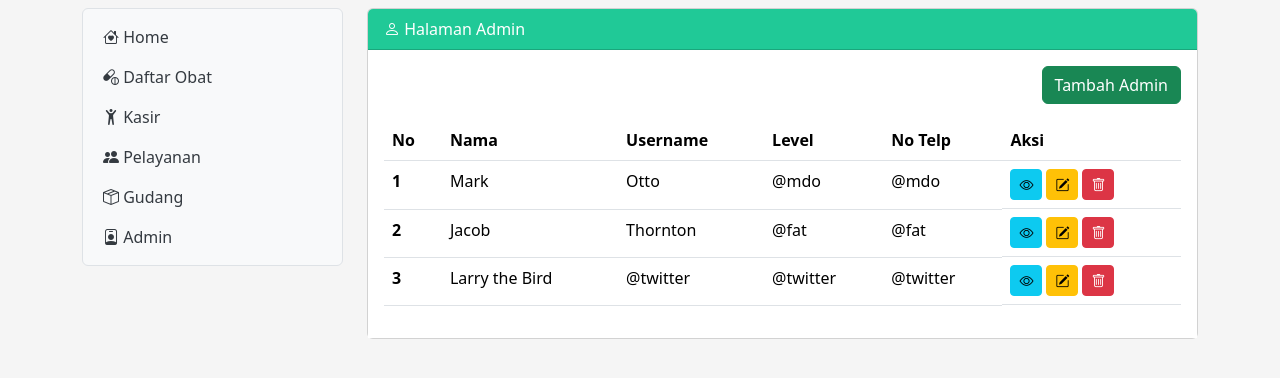
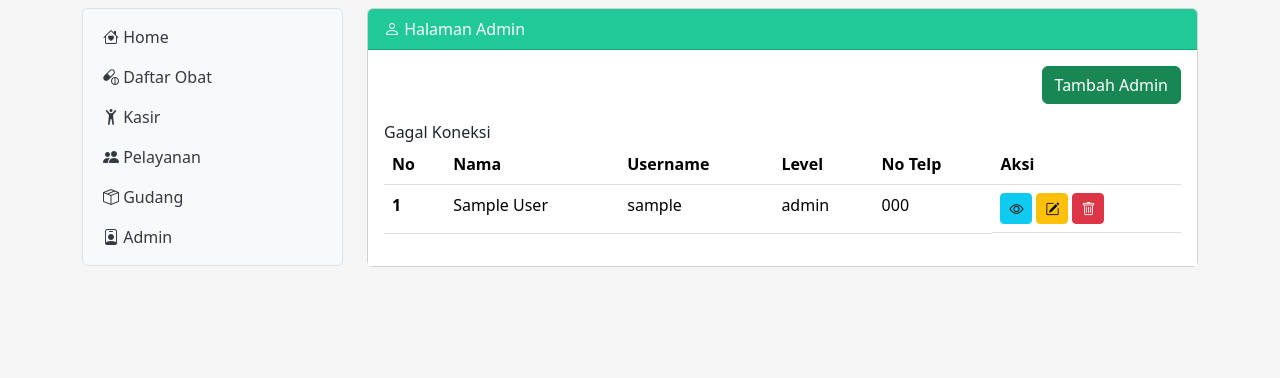
Before and after one commit to inilia/web_apotek, a PHP site: page /admin.php in a window 1280 px wide. Shown: the part 56-434 px from the top of the page. Run offline with PHP 8.4, Linux system fonts and the light colour scheme; tables that the repository leaves empty or names only in its code hold one stand-in row (values such as "Sample post").

Commit message:
web_apotek

```diff
--- a/admin.php
+++ b/admin.php
@@ -110,12 +110,25 @@
                                     </tr>
                                 </thead>
                                 <tbody>
+                                    <?php
+                                    include "proses/connect.php";
+                                    $query = mysqli_query($conn, "SELECT * FROM tb_user");
+                                    $result = [];
+                                    while ($record = mysqli_fetch_array($query)) {
+                                        $result[] = $record;
+                                    }
+                                    if (empty($result)) {
+                                        echo "<tr><td colspan='6' class='text-center'>Data user tidak ada</td></tr>";
+                                    } else {
+                                        $no = 1;
+                                        foreach ($result as $row) {
+                                            ?>
                                     <tr>
-                                        <th scope="row">1</th>
-                                        <td>Mark</td>
-                                        <td>Otto</td>
-                                        <td>@mdo</td>
-                                        <td>@mdo</td>
+                                        <th scope="row"><?php echo $no++ ?></th>
+                                        <td><?php echo $row['nama']; ?></td>
+                                        <td><?php echo $row['username']; ?></td>
+                                        <td><?php echo $row['level']; ?></td>
+                                        <td><?php echo $row['nohp']; ?></td>
                                         <td class="d-flex">
                                             <button class="btn btn-info btn-sm me-1" data-bs-toggle="modal"
                                                 data-bs-target="#viewAdminModal"><i class="bi bi-eye"></i></button>
@@ -126,38 +139,10 @@
                                                 data-bs-target="#deleteAdminModal"><i class="bi bi-trash"></i></button>
                                         </td>
                                     </tr>
-                                    <tr>
-                                        <th scope="row">2</th>
-                                        <td>Jacob</td>
-                                        <td>Thornton</td>
-                                        <td>@fat</td>
-                                        <td>@fat</td>
-                                        <td class="d-flex">
-                                            <button class="btn btn-info btn-sm me-1" data-bs-toggle="modal"
-                                                data-bs-target="#viewAdminModal"><i class="bi bi-eye"></i></button>
-                                            <button class="btn btn-warning btn-sm me-1" data-bs-toggle="modal"
-                                                data-bs-target="#editAdminModal"><i
-                                                    class="bi bi-pencil-square"></i></button>
-                                            <button class="btn btn-danger btn-sm" data-bs-toggle="modal"
-                                                data-bs-target="#deleteAdminModal"><i class="bi bi-trash"></i></button>
-                                        </td>
-                                    </tr>
-                                    <tr>
-                                        <th scope="row">3</th>
-                                        <td>Larry the Bird</td>
-                                        <td>@twitter</td>
-                                        <td>@twitter</td>
-                                        <td>@twitter</td>
-                                        <td class="d-flex">
-                                            <button class="btn btn-info btn-sm me-1" data-bs-toggle="modal"
-                                                data-bs-target="#viewAdminModal"><i class="bi bi-eye"></i></button>
-                                            <button class="btn btn-warning btn-sm me-1" data-bs-toggle="modal"
-                                                data-bs-target="#editAdminModal"><i
-                                                    class="bi bi-pencil-square"></i></button>
-                                            <button class="btn btn-danger btn-sm" data-bs-toggle="modal"
-                                                data-bs-target="#deleteAdminModal"><i class="bi bi-trash"></i></button>
-                                        </td>
-                                    </tr>
+                                    <?php
+                                        }
+                                    }
+                                    ?>
                                 </tbody>
                             </table>
                         </div>
@@ -178,28 +163,62 @@
                     </div>
                     <div class="modal-body">
                         <!-- Form untuk tambah admin -->
-                        <form>
-                            <div class="mb-3">
-                                <label for="nama" class="form-label">Nama</label>
-                                <input type="text" class="form-control" id="nama">
+                        <form action="proses/proses_input_user.php">
+                            <div class="row">
+                                <div class="col-lg-6">
+                                    <div class="form-floating mb-3">
+                                        <input type="text" class="form-control" id="floatingInput"
+                                            placeholder="Your Name">
+                                        <label for="floatingInput">Nama</label>
+                                    </div>
+                                </div>
+                                <div class="col-lg-6">
+                                    <div class="form-floating mb-3">
+                                        <input type="email" class="form-control" id="floatingInput"
+                                            placeholder="name@example.com">
+                                        <label for="floatingInput">Username</label>
+                                    </div>
+                                </div>
                             </div>
-                            <div class="mb-3">
-                                <label for="username" class="form-label">Username</label>
-                                <input type="text" class="form-control" id="username">
+                            <div class="row">
+                                <div class="col-lg-4">
+                                    <div class="form-floating mb-3">
+                                        <select class="form-select" aria-label="Default select example">
+                                            <option selected hidden>Pilih Level User</option>
+                                            <option value="1">Admin</option>
+                                            <option value="2">Kasir</option>
+                                            <option value="3">Pelayan</option>
+                                            <option value="4">Gudang</option>
+                                        </select>
+                                        <label for="floatingInput">Level User</label>
+                                    </div>
+                                </div>
+                                <div class="col-lg-8">
+                                    <div class="form-floating mb-3">
+                                        <input type="number" class="form-control" id="floatingInput"
+                                            placeholder="08xxxxx">
+                                        <label for="floatingInput">No HP</label>
+                                    </div>
+                                </div>
                             </div>
-                            <div class="mb-3">
-                                <label for="level" class="form-label">Level</label>
-                                <input type="text" class="form-control" id="level">
-                            </div>
-                            <div class="mb-3">
-                                <label for="no_telp" class="form-label">No Telp</label>
-                                <input type="text" class="form-control" id="no_telp">
-                            </div>
+                            <div class="row">
+                                <div class="col-lg-12">
+                                    <div class="form-floating mb-3">
+                                        <input type="password" class="form-control" id="floatingInput"
+                                            placeholder="password" disabled value="12345">
+                                        <label for="floatingPassword">Password</label>
+                                    </div>
+                                </div>
+                                <div class="form-floating">
+                                    <textarea class="from-control" name="" id="" style="height: 100px"></textarea>
+                                    <label for="floatingInput">Alamat</label>
+                                </div>
+                                <div class="modal-footer">
+                                    <button type="button" class="btn btn-secondary"
+                                        data-bs-dismiss="modal">Close</button>
+                                    <button type="button" class="btn btn-primary">Save
+                                        changes</button>
                         </form>
-                    </div>
-                    <div class="modal-footer">
-                        <button type="button" class="btn btn-secondary" data-bs-dismiss="modal">Close</button>
-                        <button type="button" class="btn btn-primary">Save changes</button>
                     </div>
                 </div>
             </div>
@@ -212,7 +231,7 @@
             <div class="modal-dialog">
                 <div class="modal-content">
                     <div class="modal-header">
-                        <h1 class="modal-title fs-5" id="viewAdminModalLabel">View Admin</h1>
+                        <h1 class="modal-title fs-5" id="viewAdminModalLabel">Daftar Admin</h1>
                         <button type="button" class="btn-close" data-bs-dismiss="modal" aria-label="Close"></button>
                     </div>
                     <div class="modal-body">
```
Also changed, not shown: proses/proses_input_user.php (added).
